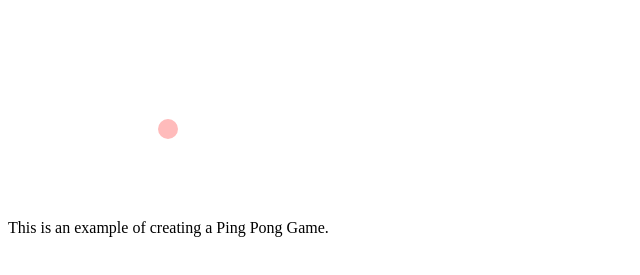
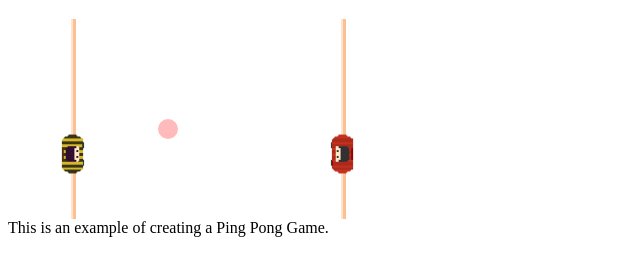
Before and after one commit to MagnoTheFirst/pingpong, a plain HTML site: page index.html in a window 1280 px wide. Shown: the part 61-336 px from the top of the page, without its empty margins (0-640 px from the left). Drawn offline with Linux system fonts and the light colour scheme.

Commit message:
Fixed some bugs

```diff
--- a/css/pingpong.css
+++ b/css/pingpong.css
@@ -11,7 +11,7 @@
     height: 100%;
     position: absolute;
     top: 0;
-    ledt: 0;
+    left: 0;
     overflow: hidden;
     cursor: pointer;
 }
@@ -36,16 +36,16 @@
 
 #paddleA {
     left: 50px;
-    background-image: url(../images/football-player-left.png);
+    background-image: url(../images/chapter2/football-player-left.png);
 }
 
 #paddleB {
     right: 50px;
-    background-image: url(../images/football-player.png);
+    background-image: url(../images/chapter2/football-player.png);
 }
 
 .paddle-hand {
-    background: url(../images/football-player-hand.png) 50% 0 repeat-y;
+    background: url(../images/chapter2/football-player-hand.png) 50% 0 repeat-y;
     background-size: contain;
     width: 30px;
     height: 100%;
```
